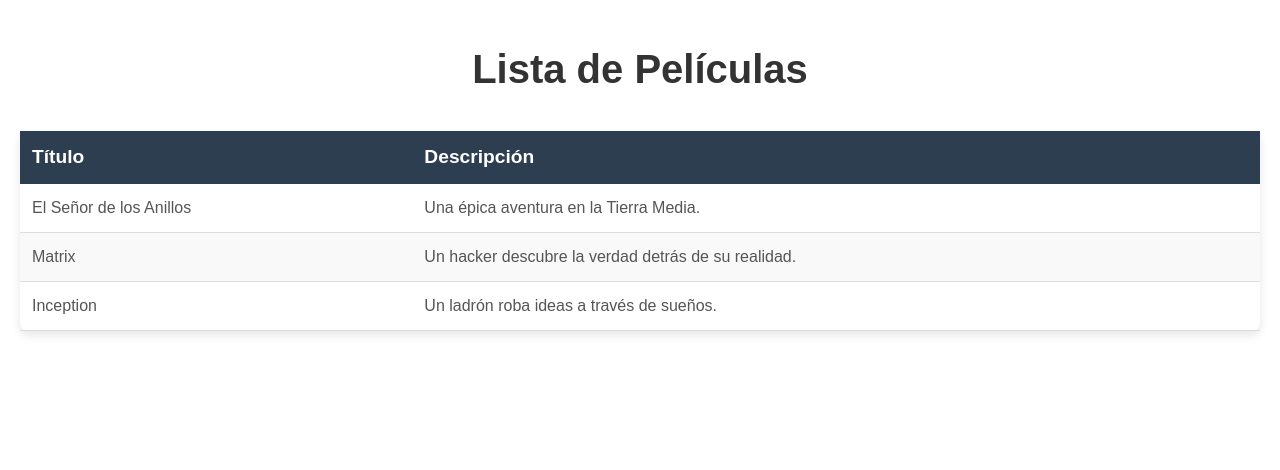
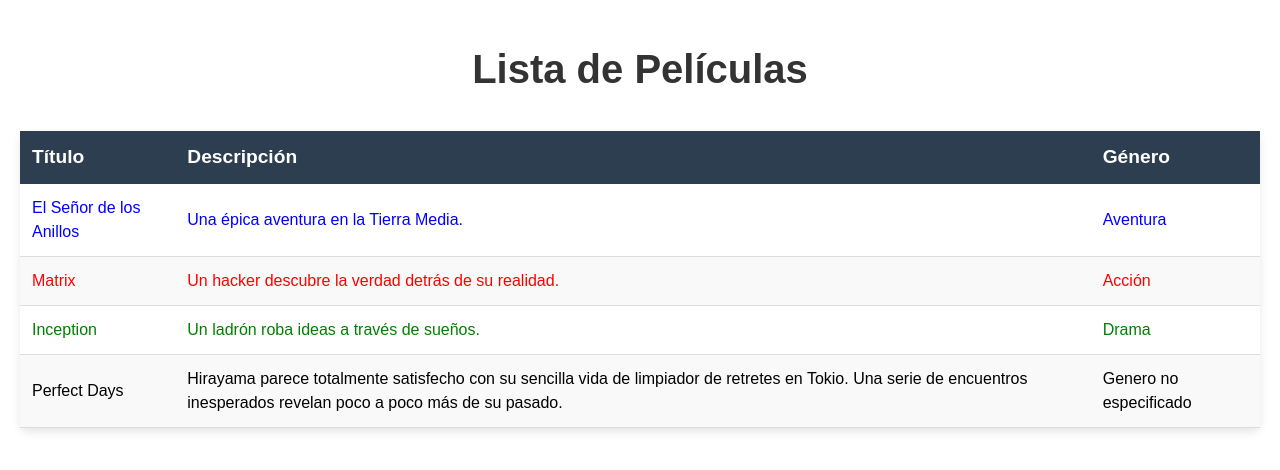
Before and after one commit to dariocon/Mis-Peliculas-Favoritas, a React (Vite) app: page / in a window 1280 px wide. Shown: the top 470 px of the page. Built offline with nearby package versions, Linux system fonts and the light colour scheme.

Commit message:
falta limite descripcion

```diff
--- a/src/App.jsx
+++ b/src/App.jsx
@@ -7,9 +7,11 @@
 function App() {
 
   const peliculas = [
-    { id: 1, title: 'El Señor de los Anillos', description: 'Una épica aventura en la Tierra Media.' },
-    { id: 2, title: 'Matrix', description: 'Un hacker descubre la verdad detrás de su realidad.' },
-    { id: 3, title: 'Inception', description: 'Un ladrón roba ideas a través de sueños.' },
+    { id: 1, title: 'El Señor de los Anillos', description: 'Una épica aventura en la Tierra Media.', genero:'Aventura' },
+    { id: 2, title: 'Matrix', description: 'Un hacker descubre la verdad detrás de su realidad.', genero:'Acción' },
+    { id: 3, title: 'Inception', description: 'Un ladrón roba ideas a través de sueños.', genero: 'Drama'},
+    { id: 4, title: 'Perfect Days', description: 'Hirayama parece totalmente satisfecho con su sencilla vida de limpiador de retretes en Tokio. Una serie de encuentros inesperados revelan poco a poco más de su pasado. '},
+
   ];
 
   return (
@@ -20,11 +22,13 @@
           <tr>
             <th>Título</th>
             <th>Descripción</th>
+            <th>Género</th>
+
           </tr>
         </thead>
         <tbody>
           {peliculas.map((pelicula) => (
-            <Pelicula key={pelicula.id} pelicula={pelicula} />
+            <Pelicula key={pelicula.id} pelicula={pelicula} genero={pelicula.genero} />
           ))}
         </tbody>
       </table>
--- a/src/components/Pelicula.jsx
+++ b/src/components/Pelicula.jsx
@@ -1,10 +1,24 @@
 import { useState } from 'react';
 
-const Pelicula = ({ pelicula }) => {
+const Pelicula = ({ pelicula, genero }) => {
+    const generoColores = {
+        Acción: 'red',
+        Drama: 'green',
+        Aventura: 'blue',
+      };
+    const colorGenero= generoColores[genero] || 'black';
+    console.log(pelicula.description.slice(0,20))
+    /*const descripcion= pelicula.description;
+    const descripcionList="";
+    if (descripcion.length>20) {
+        descripcionList = descripcion.slice(0,20);
+    }*/
   return (
     <tr key={pelicula.id}>
-      <td>{pelicula.title}</td>
-      <td>{pelicula.description}</td>
+      <td style={{ color: colorGenero }}>{pelicula.title}</td>
+      <td style={{ color: colorGenero }}>{pelicula.description}</td>
+      <td style={{ color: colorGenero }}>{pelicula.genero || "Genero no especificado"} </td>
+
     </tr>
   );
 }
```
